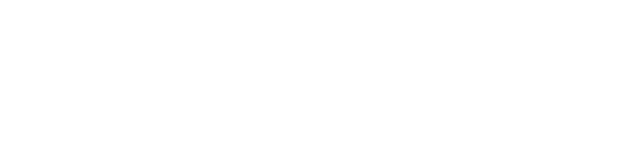
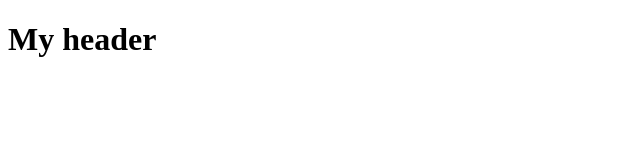
Before and after one commit to mitrofanushkakys/git-test-2, a plain HTML site: page index..html in a window 1280 px wide. Shown: the whole page, without its empty margins (0-640 px from the left). Drawn offline with Linux system fonts and the light colour scheme.

Commit message:
develop header

```diff
--- a/index..html
+++ b/index..html
@@ -10,6 +10,9 @@
 
 <body>
 
+  <header>
+    <h1>My header</h1>
+  </header>
 
   <script src="index.js"></script>
 </body>
--- a/index.js
+++ b/index.js
@@ -1 +1,3 @@
 console.log('Hello world')
+
+console.log('HeaderR)0')
```
Also changed, not shown: 1 other file.
